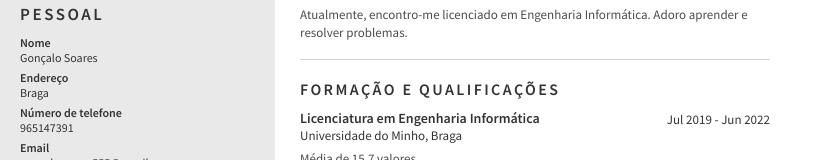
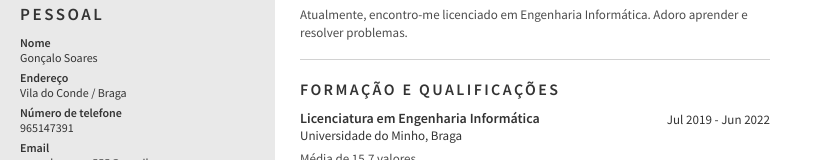
Before and after one commit to gonaloppcc/gonaloppcc.github.io, a plain HTML site: page index.html in a window 1280 px wide. Shown: the part 127-287 px from the top of the page, without its empty margins (0-815 px from the left). Drawn offline with Linux system fonts and the light colour scheme.

Commit message:
Update address

```diff
--- a/index.html
+++ b/index.html
@@ -684,7 +684,7 @@
             <li class="sidebar--item sidebar--item-personal">
                 <span class="sidebar--label">Endereço</span><br>
 
-                Braga
+                Vila do Conde / Braga
             </li>
 
 
```
